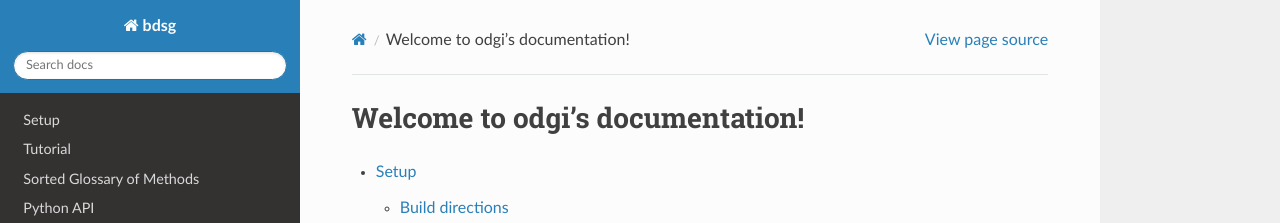
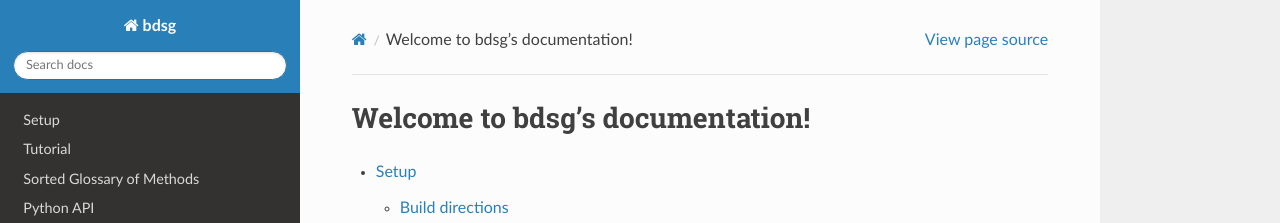
Before and after one commit to vgteam/libbdsg, a Sphinx documentation site: the page built from docs/index.rst, in a window 1280 px wide. Shown: the top 223 px of the page. Built offline with Sphinx 7.4.7 and the Read the Docs theme 2.0.0, drawn with Linux system fonts in a browser that asks for light colours; some of the changed lines change nothing that is shown.

Commit message:
Change index title

```diff
--- a/docs/index.rst
+++ b/docs/index.rst
@@ -1,9 +1,4 @@
-.. odgi documentation master file, created by
-   sphinx-quickstart on Mon Jan  6 16:23:11 2020.
-   You can adapt this file completely to your liking, but it should at least
-   contain the root `toctree` directive.
-
-Welcome to odgi's documentation!
+Welcome to bdsg's documentation!
 ================================
 
 .. toctree::
```
